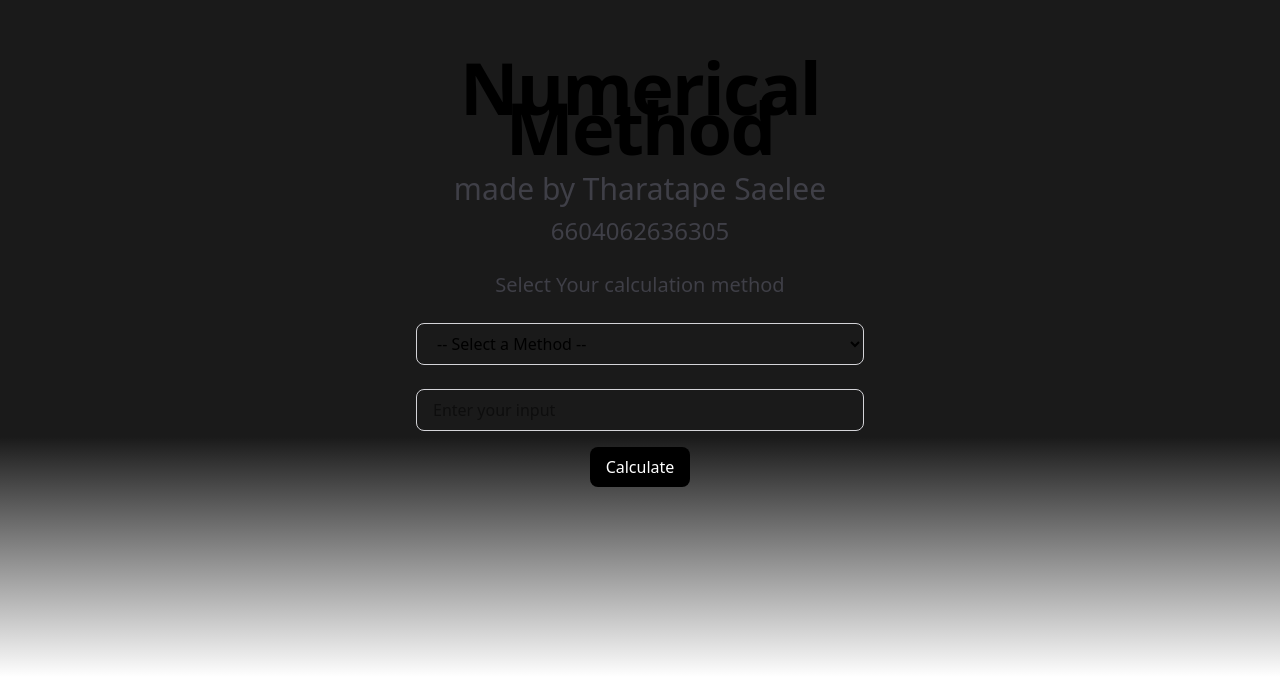
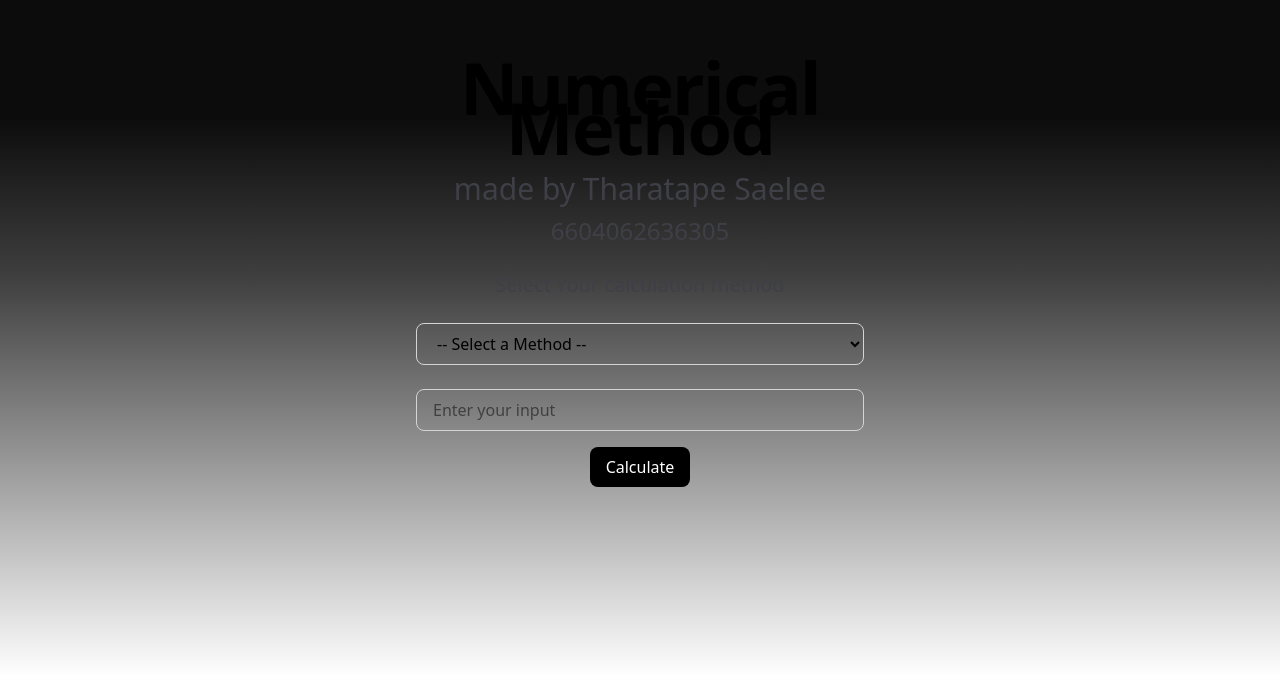
Before and after one commit to Tharatape/Numerical-method, a Next.js app: page / in a window 1280 px wide. Shown: the part 123-800 px from the top of the page. Built offline with nearby package versions, Linux system fonts and the light colour scheme.

Commit message:
Update globals.css

```diff
--- a/app/globals.css
+++ b/app/globals.css
@@ -15,7 +15,7 @@
 }
 
 body {
-  background: linear-gradient(180deg, #1a1a1a 0%, #1a1a1a 70%, #ffffff 100%);
+  background: linear-gradient(180deg, #0c0c0c 30%, #403f3f 50%, #ffffff 100%);
   color: var(--foreground);
   font-family: Arial, Helvetica, sans-serif;
   min-height: 100vh;
```
